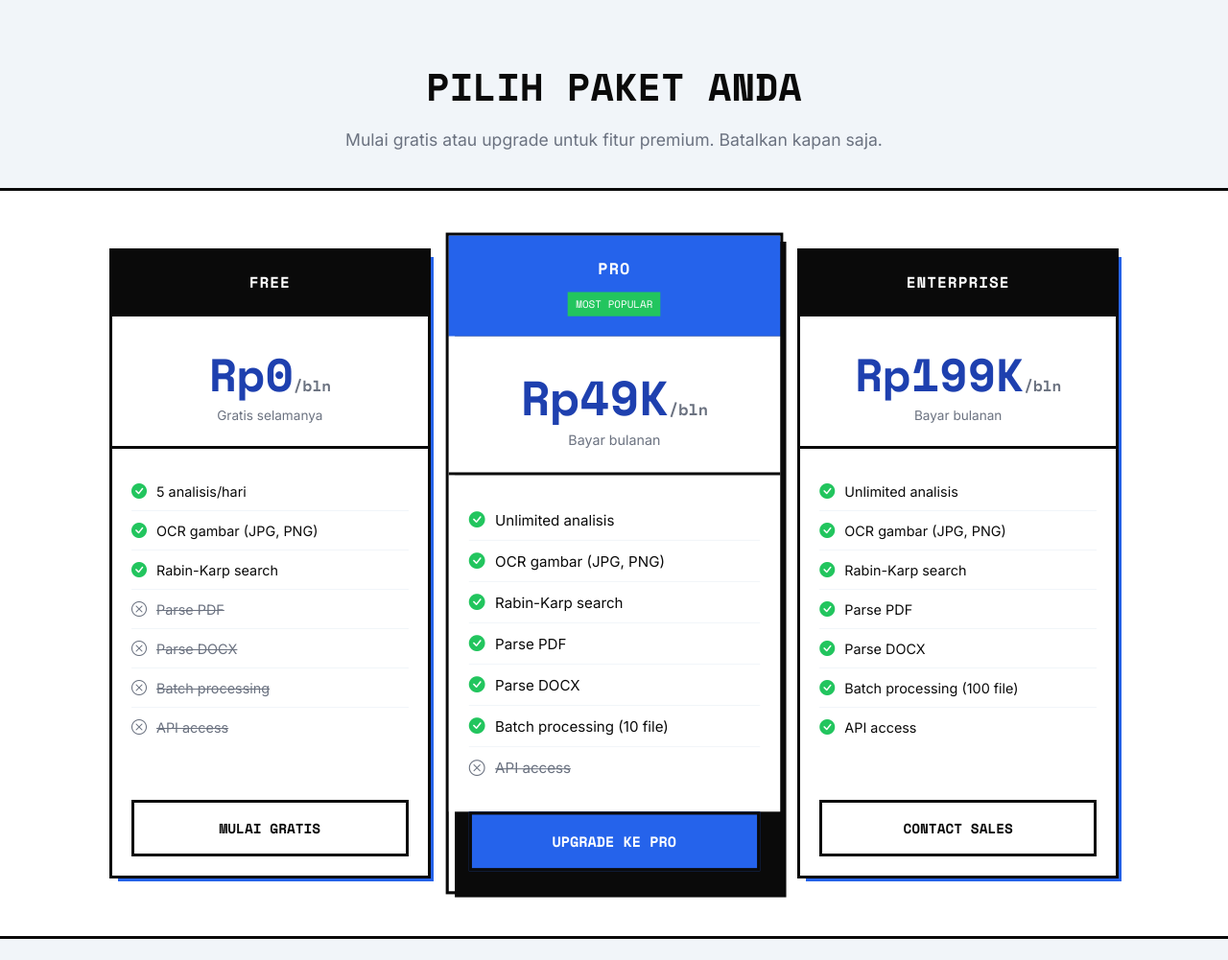
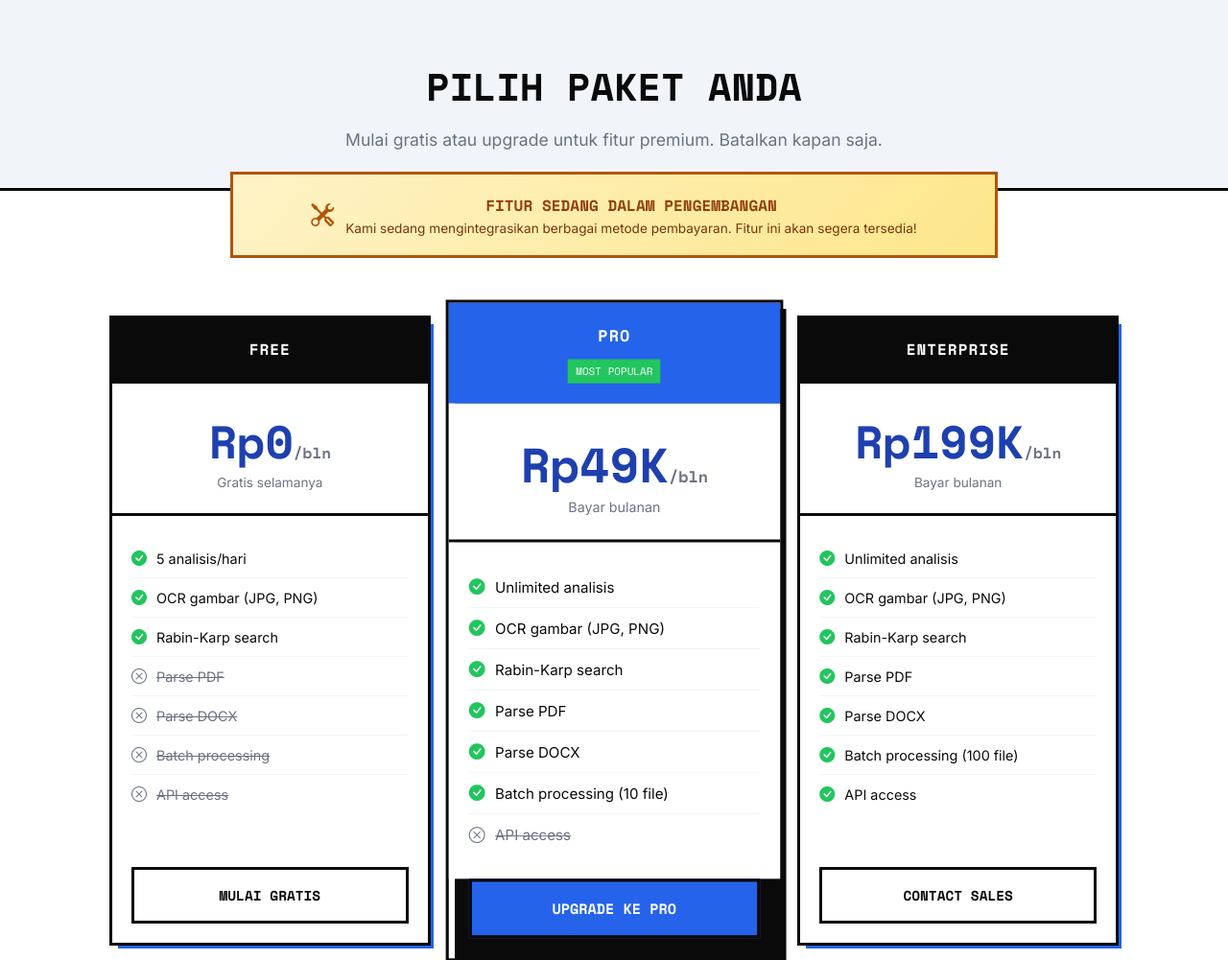
Before and after one commit to dimasu21/Netra, a Flask app: page /pricing in a window 1280 px wide. Shown: the part 62-1063 px from the top of the page at 96% size. Run offline with Flask 3, Linux system fonts and the light colour scheme.

Commit message:
Add maintenance banner to pricing page

```diff
--- a/templates/pricing.html
+++ b/templates/pricing.html
@@ -826,6 +826,20 @@
         <p>Mulai gratis atau upgrade untuk fitur premium. Batalkan kapan saja.</p>
     </section>
 
+    <!-- Maintenance Banner -->
+    <div
+        style="background: linear-gradient(135deg, #fef3c7, #fde68a); border: 3px solid #b45309; padding: 20px; margin: 0 auto; max-width: 800px; text-align: center; margin-top: -20px; position: relative; z-index: 10;">
+        <div style="display: flex; align-items: center; justify-content: center; gap: 12px; flex-wrap: wrap;">
+            <i class="bi bi-tools" style="font-size: 1.5rem; color: #b45309;"></i>
+            <div>
+                <h3 style="font-family: 'Space Mono', monospace; font-size: 1rem; color: #92400e; margin: 0;">FITUR
+                    SEDANG DALAM PENGEMBANGAN</h3>
+                <p style="font-size: 0.85rem; color: #78350f; margin: 4px 0 0 0;">Kami sedang mengintegrasikan berbagai
+                    metode pembayaran. Fitur ini akan segera tersedia!</p>
+            </div>
+        </div>
+    </div>
+
     <!-- Pricing Cards -->
     <section class="pricing-section">
         <div class="pricing-grid">
```
